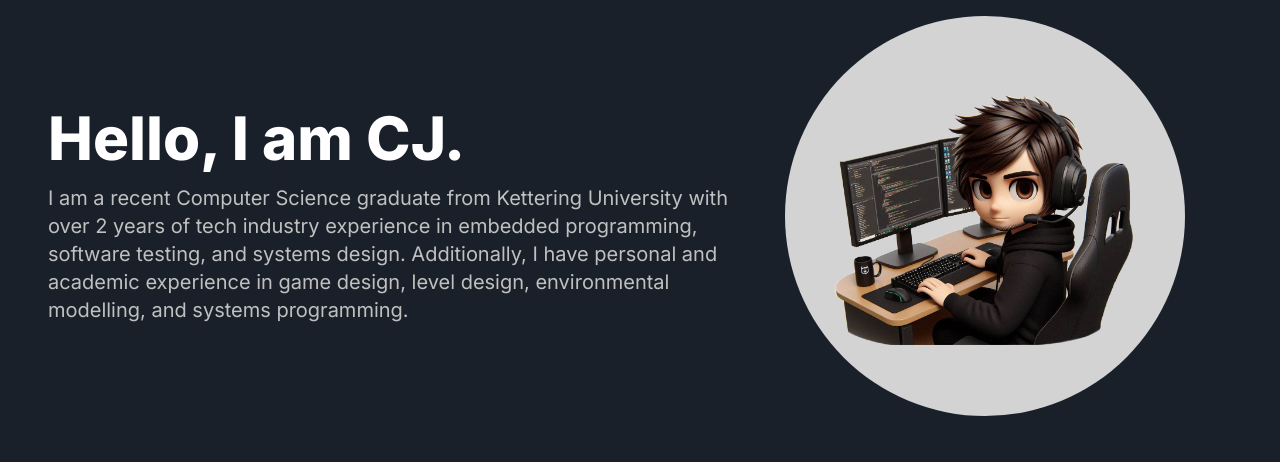
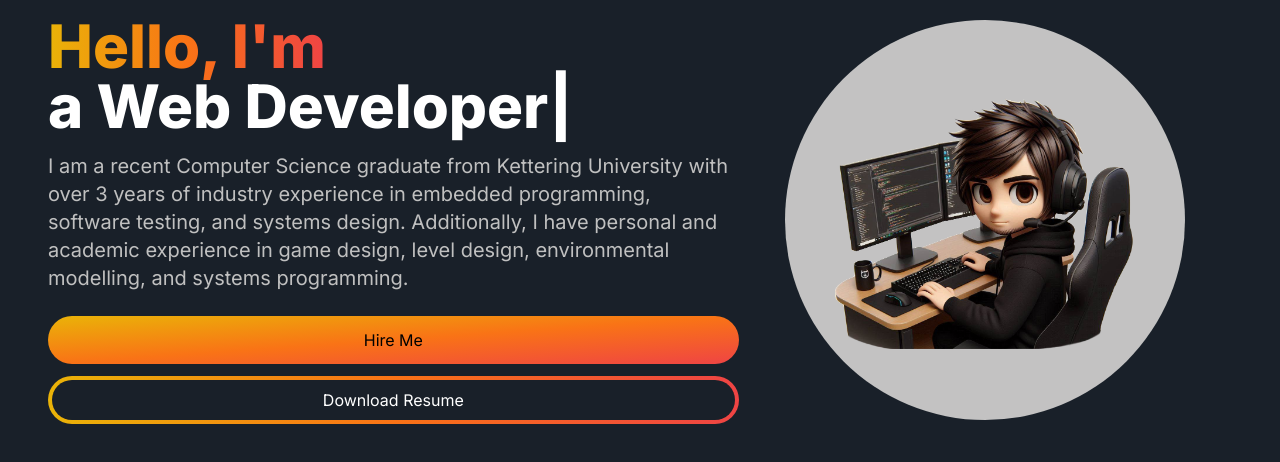
Before and after one commit to cjkarinen20/cjkarinen20.github.io, a Next.js app: page / in a window 1280 px wide. Shown: the top 462 px of the page. Built offline with nearby package versions, Linux system fonts and the light colour scheme.

Commit message:
Hero Section Completed

```diff
--- a/src/app/Components/HeroSection.jsx
+++ b/src/app/Components/HeroSection.jsx
@@ -1,21 +1,46 @@
+"use client";
 import React from "react";
 import Image from "next/image";
+import { TypeAnimation } from 'react-type-animation';
 
 const HeroSection = () => {
     return (
         <section>
             <div className="grid grid-cols-1 lg:grid-cols-12">
-                <div className="col-span-7 place-self-center">
-                    <h1 className="text-white mb-4 text-4xl lg:text-6xl font-extrabold">
-                        Hello, I am CJ.
+                <div className="col-span-7 place-self-center text-center sm:text-left">
+                    <h1 className="text-white mb-4 text-4xl sm:text-5xl lg:text-6xl font-extrabold">
+                        <span className="text-transparent bg-clip-text bg-gradient-to-r from-yellow-500 via-orange-500 to-red-500"> Hello, I'm{" "} </span>
+                        <br></br>
+                        <TypeAnimation
+                            sequence={[
+                                // Same substring at the start will only be typed out once, initially
+                                'CJ',
+                                1000, // wait 1s before replacing "Mice" with "Hamsters"
+                                'a Game Designer',
+                                1000,
+                                'a Web Developer',
+                                1000,
+                                'a Software Engineer',
+                                1000
+                            ]}
+                            wrapper="span"
+                            speed={25}
+                            repeat={Infinity}
+                        />
                     </h1>
-                    <p className="text-[#c0c0c0] text-lg lg:text-xl">
-                        I am a recent Computer Science graduate from Kettering University with over 2 years of tech industry experience in embedded programming, software testing, and systems design.
+                    <p className="text-[#c0c0c0] text-base sm:text-lg mb-6 lg:text-xl">
+                        I am a recent Computer Science graduate from Kettering University with over 3 years of industry experience in embedded programming, software testing, and systems design.
                         Additionally, I have personal and academic experience in game design, level design, environmental modelling, and systems programming.
                     </p>
+                    <div>
+                        <button className="px-6 py-3 w-full sm:w-full rounded-full mr-4 bg-gradient-to-br from-yellow-500 via-orange-500 to-red-500 hover:bg-slate-200 text-black">Hire Me</button>
+                        <button className="px-1 py-1 w-full sm:w-full rounded-full bg-gradient-to-r from-yellow-500 via-orange-500 to-red-500 hover:bg-slate-800  text-white mt-3">
+                            <span className="block bg-[#192029] hover:bg-slate-800 rounded-full px-5 py-2"> Download Resume </span>
+                        </button>
+                    </div>
                 </div>
                 <div className="col-span-5 place-self-center mt-4 lg:mt-0">
-                    <div className="rounded-full bg-[#d4d3d3] w-[375px] h-[375px] lg:w-[400px] lg:h-[400px] relative">
+                    <div className="rounded-full bg-[#c3c2c2] w-[375px] h-[375px] lg:w-[400px] lg:h-[400px] relative">
                         <Image
                             src="/images/OIG4.png"
                             alt="OIG"
--- a/src/app/page.js
+++ b/src/app/page.js
@@ -3,8 +3,10 @@ import HeroSection from "./Components/HeroSection";
 
 export default function Home() {
   return (
-    <main className="flex min-h-screen flex-col bg-[#192029] container mx-auto px-12 py-4">
+    <main className="flex min-h-screen flex-col bg-[#192029]">
+      <div class ="container mx-auto px-12 py-4">
       <HeroSection />
+      </div>
     </main>
   );
 }
```
Also changed, not shown: package.json (+5 -4 lines), .eslintrc.json, 1 other file (tests, documents, lock files or other folders).
